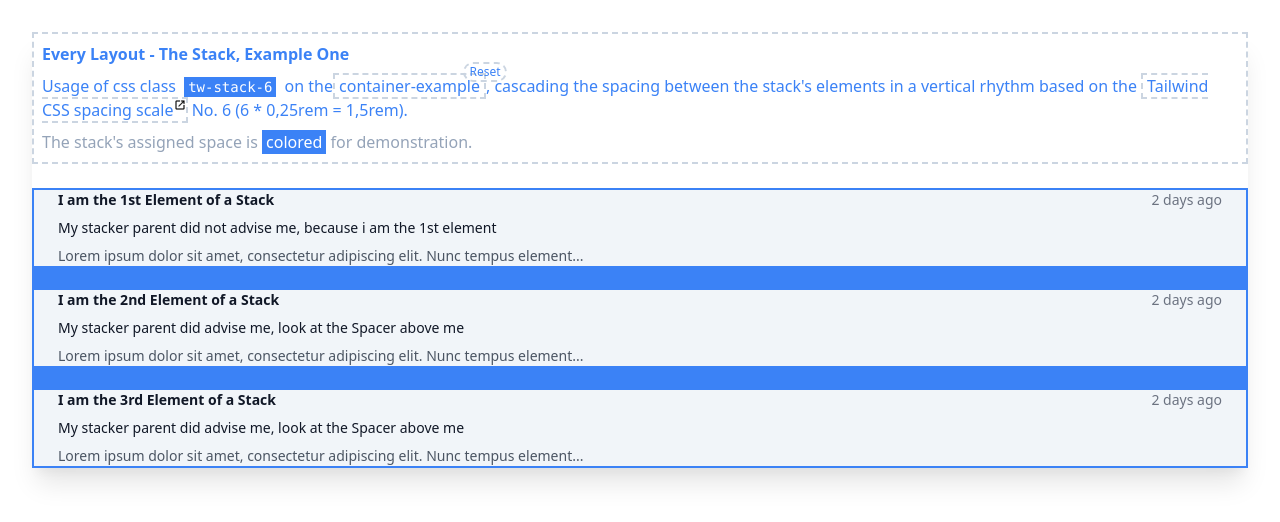
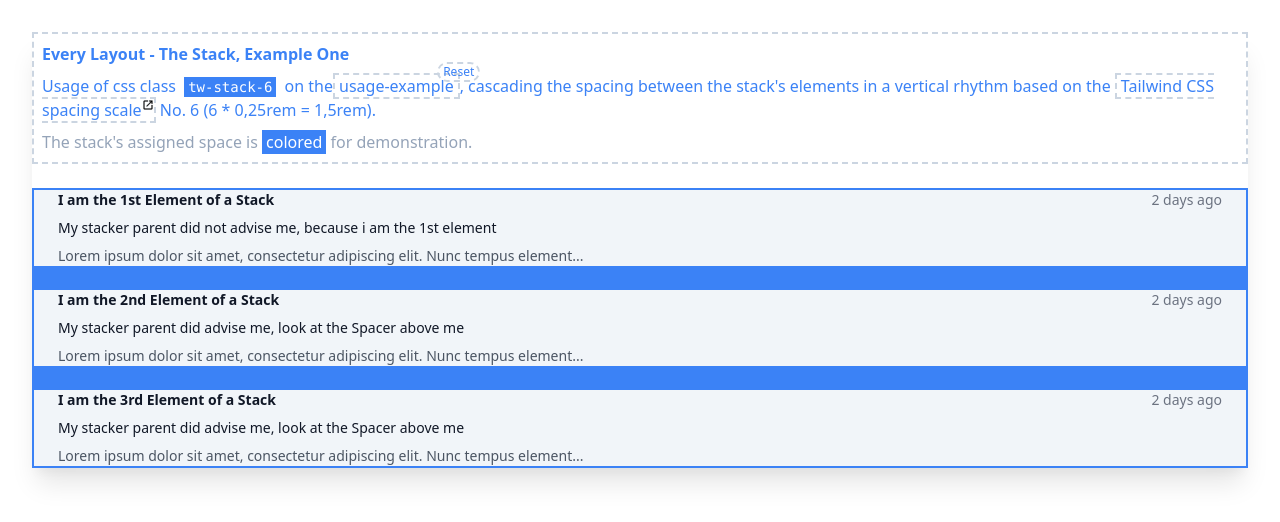
Before and after one commit to joma74/every-layout-replay, a website built with Parcel: page index-stack-1.html in a window 1280 px wide. Built offline with nearby package versions, Linux system fonts and the light colour scheme; a script that the page names is missing.

Commit message:
refactor: Replaced container-example with usage-example

```diff
--- a/index-stack-1.html
+++ b/index-stack-1.html
@@ -22,7 +22,7 @@
 					<p>
 						Usage of css class <span class="ow-code">tw-stack-6</span> on
 						the<span class="link-with-pill"
-							><a href="#container-example">container-example</a
+							><a href="#usage-example">usage-example</a
 							><a href="#reset" style="right: -3ch">Reset</a> </span
 						>, cascading the spacing between the stack's elements in a vertical
 						rhythm based on the
@@ -42,7 +42,7 @@
 				</div>
 				<div
 					class="tw-bg-blue-500 tw-border-2 tw-border-blue-500 tw-stack-6"
-					id="container-example"
+					id="usage-example"
 					for-code-example
 				>
 					<a
```
